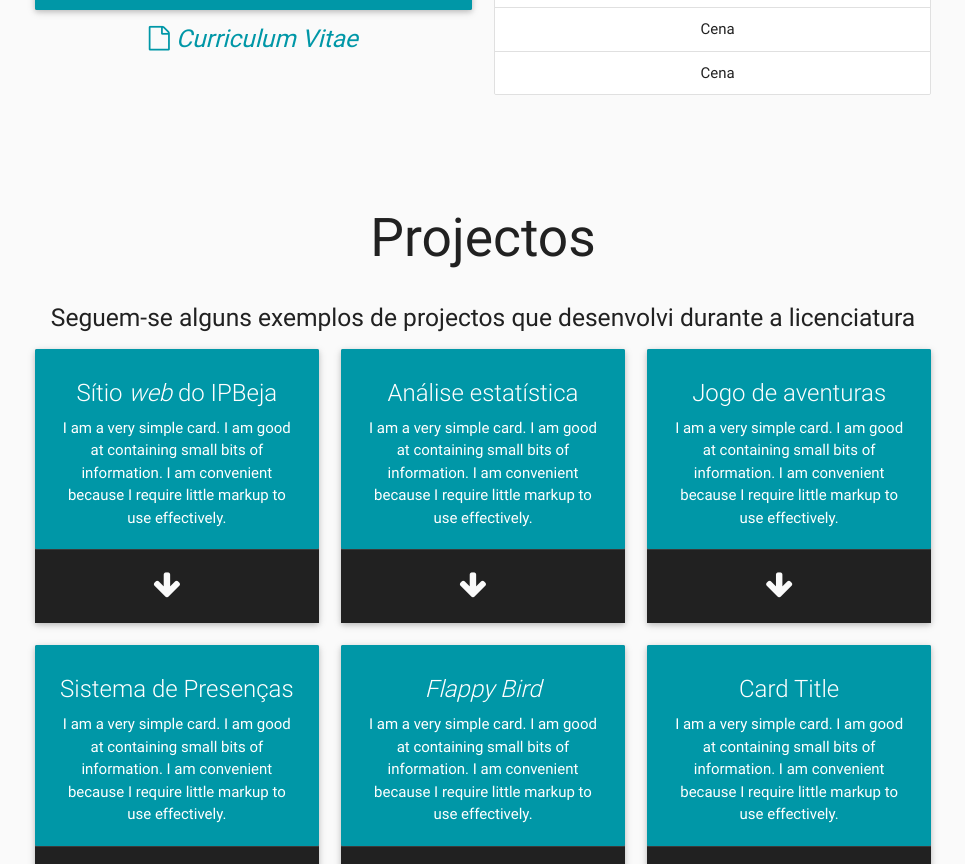
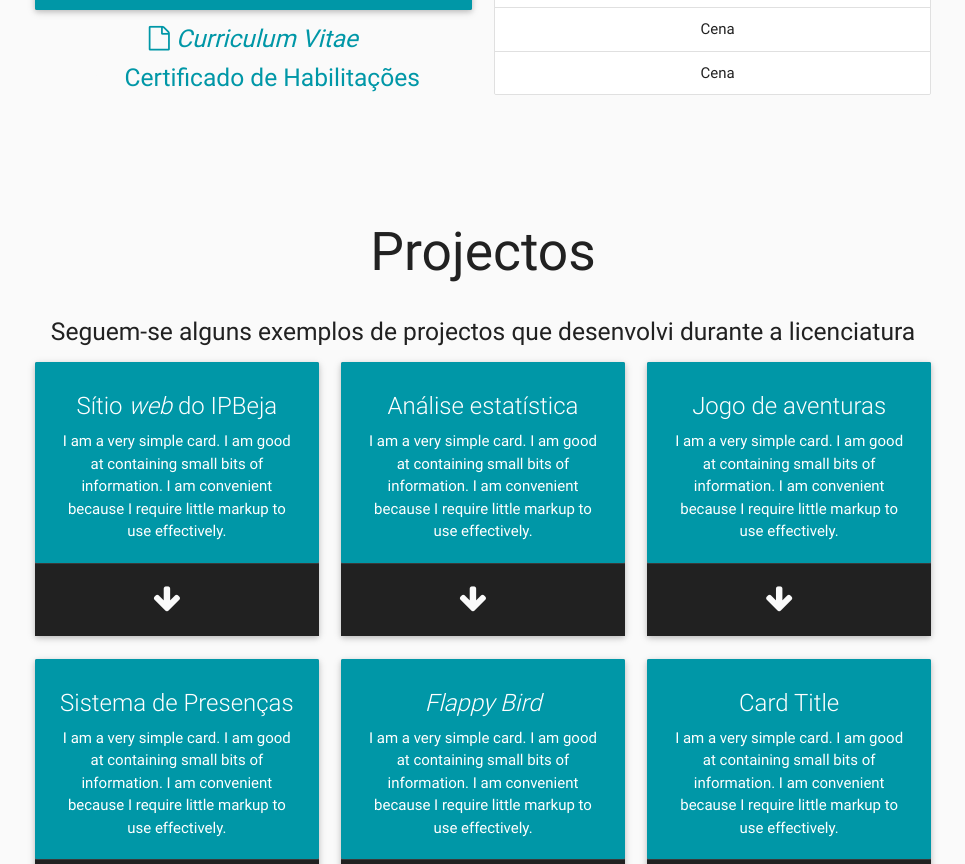
Before and after one commit to welothebigboss/mygithubpage, a plain HTML site: page index.html in a window 1280 px wide. Shown: the part 2354-3218 px from the top of the page, without its empty margins (157-1122 px from the left). Drawn offline with nearby package versions, Linux system fonts and the light colour scheme.

Commit message:
Habilitações final

```diff
--- a/index.html
+++ b/index.html
@@ -143,6 +143,7 @@
             				</div>
           				</div>
 						<h5 class="doc"><a href="cv.txt" target="_blank"><i class="fa fa-file-o" aria-hidden="true"></i><em>  Curriculum Vitae</em></a></h5>
+						<h5 class="doc"><a href="habilitacoes.pdf" target="_blank"><i class="fa fa-graduation-cap" aria-hidden="true"></i> Certificado de Habilitações</a></h5>
 						<br>
 					</div>
 
```
Also changed, not shown: 1 other file.
